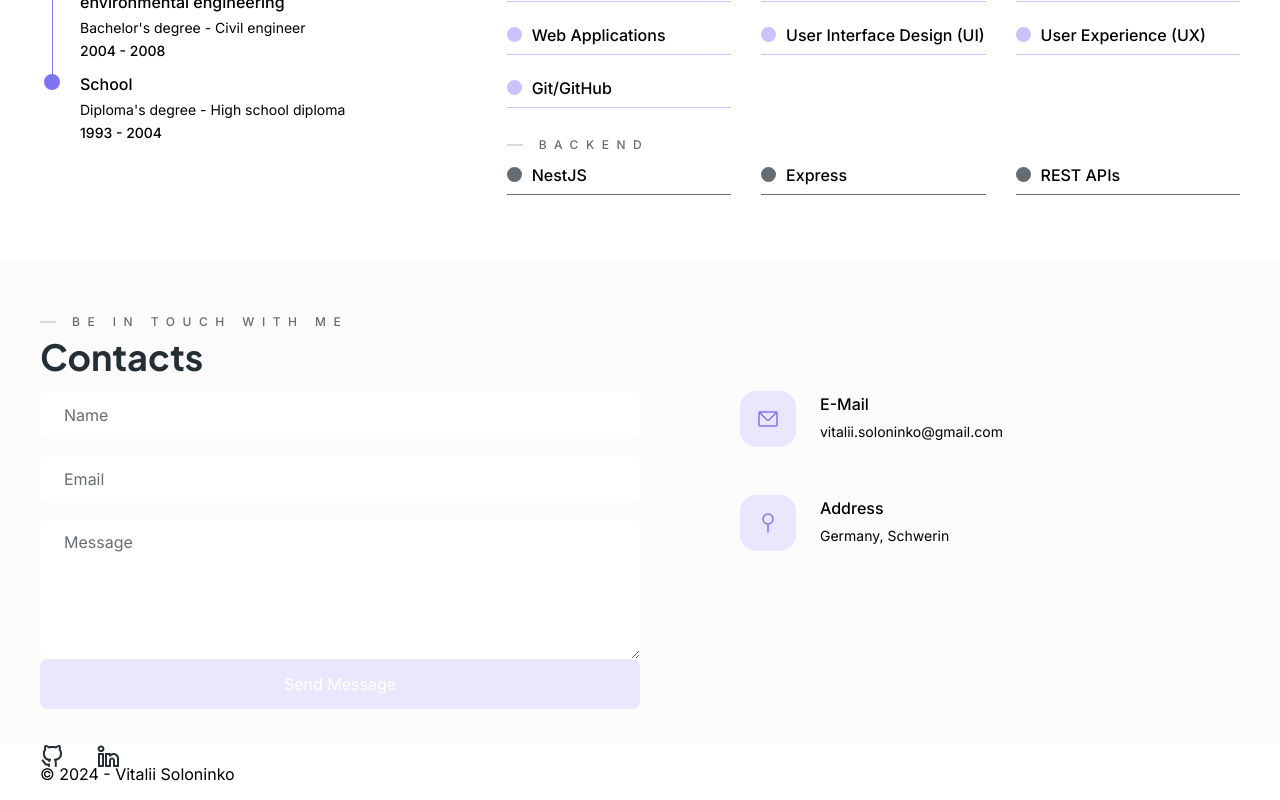
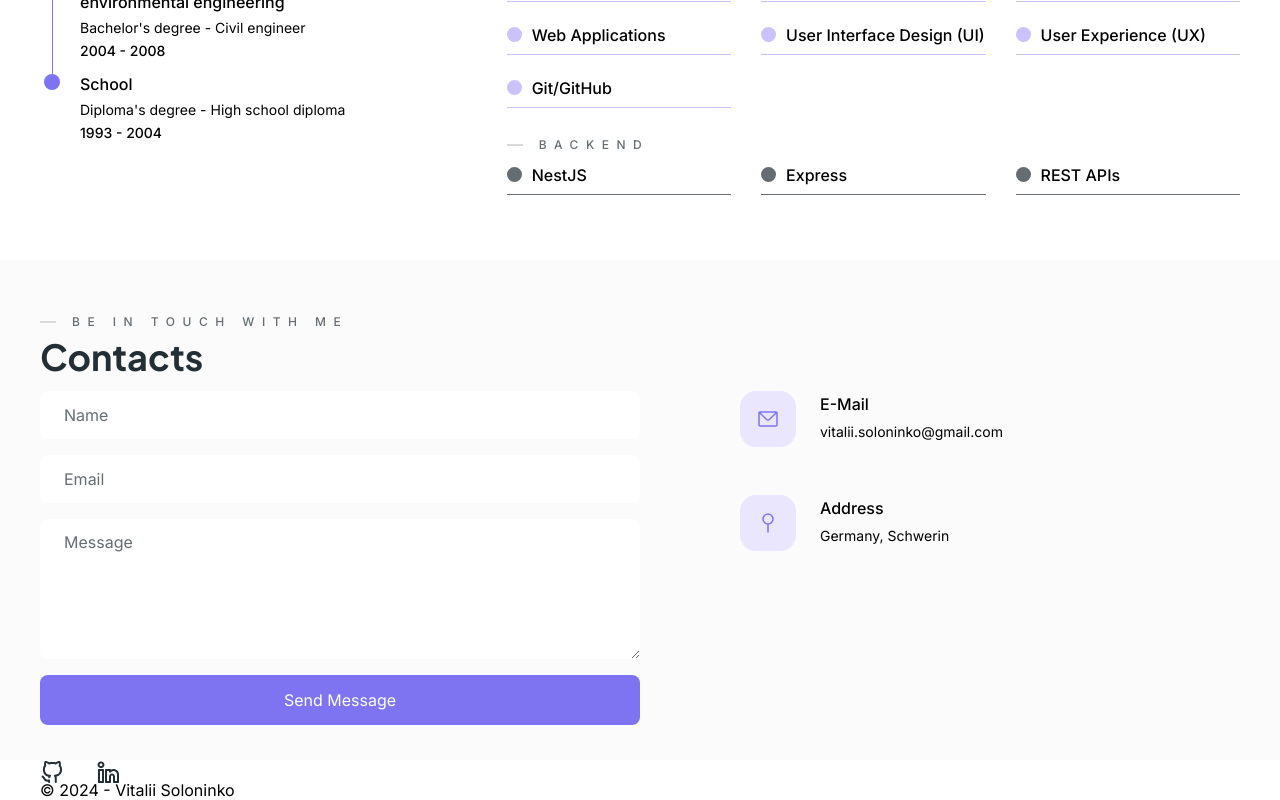
Before and after one commit to VitaliiSoloninko/angular-vitalii-portfolio, an Angular app: page / in a window 1280 px wide. Shown: the part 2993-3793 px from the top of the page. Built offline with nearby package versions, Linux system fonts and the light colour scheme.

Commit message:
6.2	Section Contacts. Change of content and CSS

```diff
--- a/src/app/sections/contacts/contacts.component.scss
+++ b/src/app/sections/contacts/contacts.component.scss
@@ -20,14 +20,12 @@ $mobileSmall: 479.98px;
       grid-template-columns: 1fr 1fr;
     }
   }
-
   // .contacts__form
   &__form {
     &:not(:last-child) {
       margin-bottom: 20px;
     }
   }
-
   // .contacts__content
   &__content {
     @media (max-width: $tablet) {
@@ -37,11 +35,11 @@ $mobileSmall: 479.98px;
       padding-left: 100px;
     }
   }
-
   // .contacts__list
   &__list {
   }
 }
+
 .form {
   // .form__item
   display: flex;
@@ -67,7 +65,7 @@ $mobileSmall: 479.98px;
   &__item-textarea {
     height: 140px;
     &:not(:last-child) {
-      margin-bottom: 24;
+      margin-bottom: 16px;
     }
   }
 
@@ -91,7 +89,7 @@ $mobileSmall: 479.98px;
 
   // .form__button
   &__button {
-    background-color: var(--purple-light-color);
+    background-color: var(--purple-color);
     display: flex;
     justify-content: center;
     align-items: center;
```
